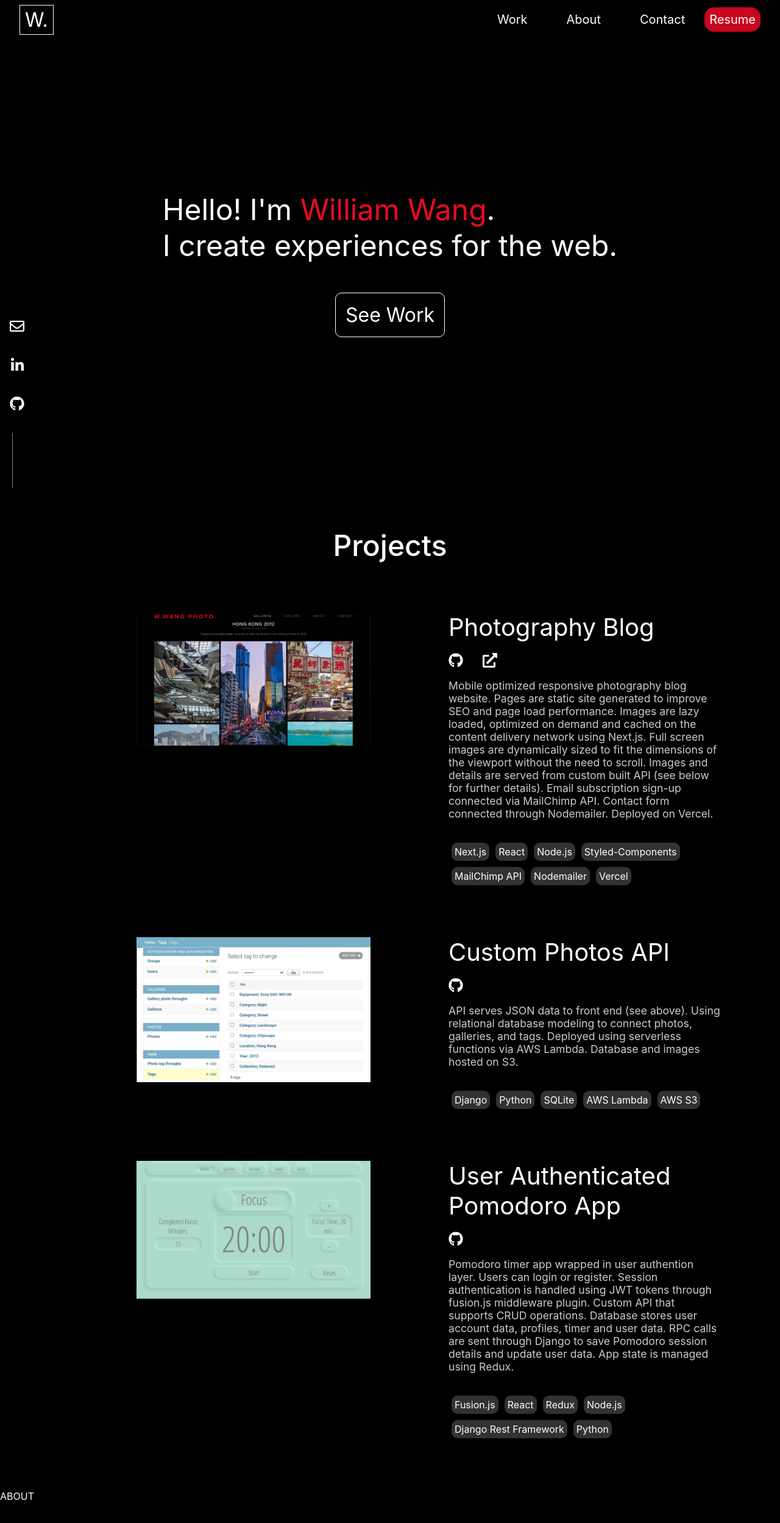
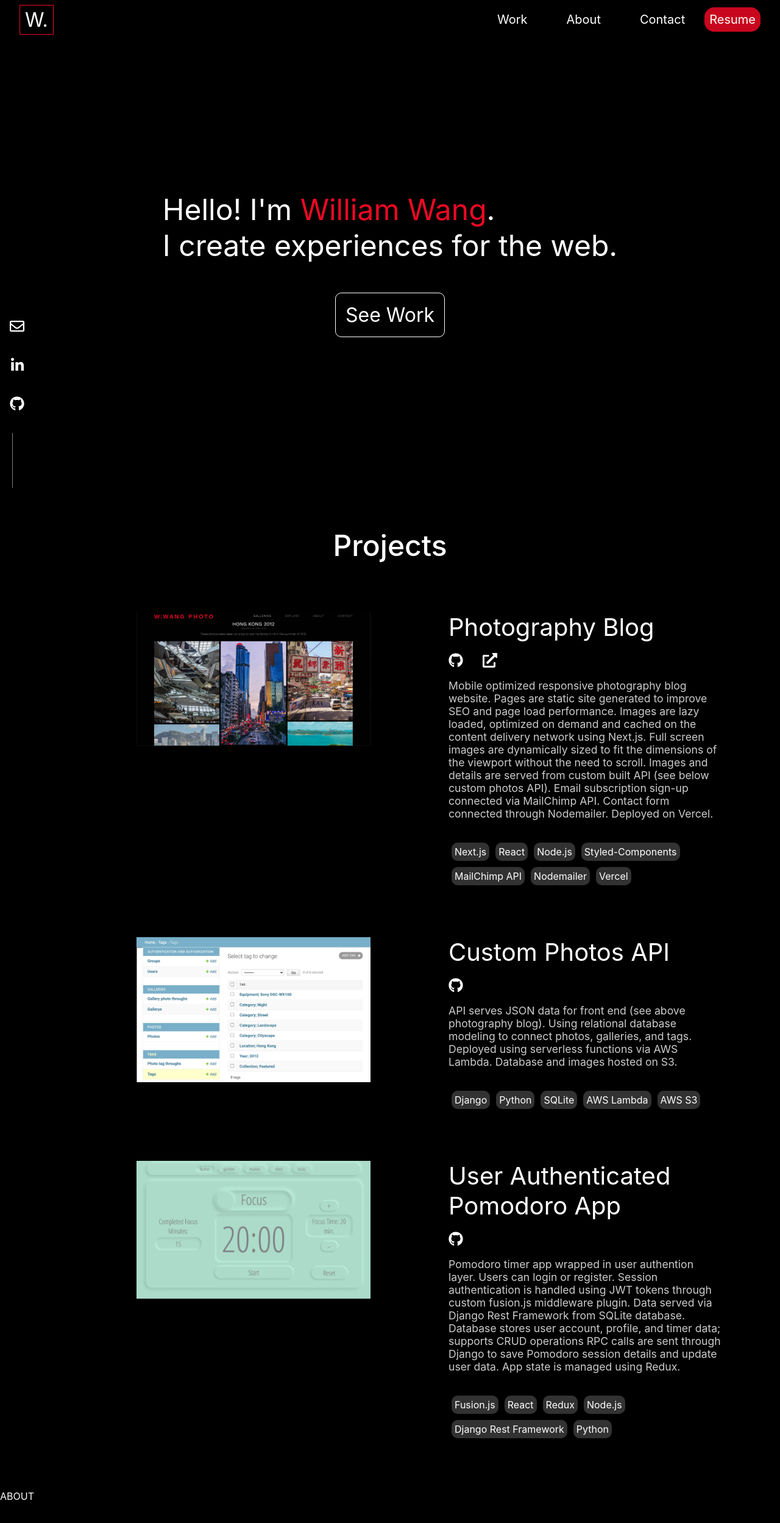
Before and after one commit to wwangcode/resume-website, a Next.js app: page / in a window 1280 px wide. Shown: the top 2498 px of the page at 61% size. Built offline with nearby package versions, Linux system fonts and the light colour scheme.

Commit message:
minor updates to portfolio wording

```diff
--- a/components/nav-header.js
+++ b/components/nav-header.js
@@ -39,7 +39,7 @@ const ResumeContainer = styled.div`
 `;
 
 const HomeLink = styled.div`
-    border: 1px solid white;
+    border: 1px solid rgba(236,9,36,1);
     display: inline-block;
     cursor: pointer;
     padding: .25rem .5rem;
--- a/components/portfolio.js
+++ b/components/portfolio.js
@@ -34,7 +34,7 @@ const Portfolio = () => {
                             Pages are static site generated to improve SEO and page load performance.
                             Images are lazy loaded, optimized on demand and cached on the content delivery network using Next.js.
                             Full screen images are dynamically sized to fit the dimensions of the viewport without the need to scroll.
-                            Images and details are served from custom built API (see below for further details).
+                            Images and details are served from custom built API (see below custom photos API).
                             Email subscription sign-up connected via MailChimp API.
                             Contact form connected through Nodemailer.
                             Deployed on Vercel.
@@ -75,7 +75,7 @@ const Portfolio = () => {
                             </IconContainer> */}
                         </ExternalLinksContainer>
                         <Details>
-                            API serves JSON data to front end (see above).
+                            API serves JSON data for front end (see above photography blog).
                             Using relational database modeling to connect photos, galleries, and tags.
                             Deployed using serverless functions via AWS Lambda.
                             Database and images hosted on S3.
@@ -116,9 +116,9 @@ const Portfolio = () => {
                         <Details>
                             Pomodoro timer app wrapped in user authention layer.
                             Users can login or register.
-                            Session authentication is handled using JWT tokens through fusion.js middleware plugin.
-                            Custom API that supports CRUD operations.
-                            Database stores user account data, profiles, timer and user data.
+                            Session authentication is handled using JWT tokens through custom fusion.js middleware plugin.
+                            Data served via Django Rest Framework from SQLite database.
+                            Database stores user account, profile, and timer data; supports CRUD operations
                             RPC calls are sent through Django to save Pomodoro session details and update user data.
                             App state is managed using Redux.
                         </Details>
@@ -129,9 +129,7 @@ const Portfolio = () => {
                             <TechTag>Node.js</TechTag>
                             <TechTag>Django Rest Framework</TechTag>
                             <TechTag>Python</TechTag>
-
                         </StackContainer>
-                        {/* <TextHeader>Technologies Used:</TextHeader> */}
                     </TextContainer>
                 </ContentContainer>
             </ProjectContainer>
--- a/components/vertical-links.js
+++ b/components/vertical-links.js
@@ -48,6 +48,8 @@ const List = styled.ul`
     margin-inline-start: 0px;
     margin-inline-end: 0px;
     padding-inline-start: 1rem;
+
+    background-color: transparent;
 `;
 
 const Container = styled.nav`
@@ -60,6 +62,8 @@ const Container = styled.nav`
     color: grey;
     line-height: 1.3;
     display: block;
+    background-color: transparent;
+
 
     &:after {
         content: "";
--- a/pages/_app.js
+++ b/pages/_app.js
@@ -1,9 +1,46 @@
 import Head from 'next/head'
+import { useState, useEffect } from 'react'
 import BaseLayout from '../constants/styles/base-layout'
 import '../styles/globals.css'
 
 
 function MyApp({ Component, pageProps }) {
+  const [ isMobile, setIsMobile ] = useState(true)
+  const [ isClient, setIsClient ] = useState(false)
+
+  useEffect(() => {
+    _handleIsClient()
+}, [])
+
+// checks if this is the server or client - if client, _handleIsMobile()
+useEffect(() => {
+    if (isClient) {
+        window.addEventListener('resize', _handleIsMobile)
+        _handleIsMobile()
+        return () => { window.removeEventListener('resize', _handleIsMobile) }
+    }
+    }, [ isClient ?
+        ( (document.documentElement.clientWidth || 0, window.innerWidth || 0),
+        (document.documentElement.clientHeight || 0, window.innerHeight || 0) )
+        : null]
+)
+
+const _handleIsMobile = () => {
+    const vw = Math.max(document.documentElement.clientWidth || 0, window.innerWidth || 0)
+    const vh = Math.max(document.documentElement.clientHeight || 0, window.innerHeight || 0)
+
+    if ((vh > 1.2 * vw) || (vh < 600) || (vw < 800)) {
+        setIsMobile(true)
+    }
+    else setIsMobile(false)
+}
+
+const _handleIsClient = () => {
+   if (typeof window !== 'undefined' || process.browser) {
+       setIsClient(true)
+   }
+   else setIsClient(false)
+}
   return (
     <>
       <Head>
@@ -11,7 +48,7 @@ function MyApp({ Component, pageProps }) {
         <meta name="viewport" content="initial-scale=1.0, width=device-width" />
       </Head>
       <BaseLayout />
-      <Component {...pageProps} />
+      <Component {...pageProps} isMobile={isMobile} />
     </>
   )
 }
--- a/pages/index.js
+++ b/pages/index.js
@@ -11,7 +11,7 @@ import Footer from '../components/footer'
 
 
 // NOTE: want to design a single page app w. different sections. Nextjs is prob overkill for an app of this size but i like using it and deploying it is easy
-const Home = () => {
+const Home = ({isMobile}) => {
   // use this for scroll to top
   const landingPageRef= useRef()
   const portfolioRef = useRef()
@@ -45,7 +45,7 @@ const Home = () => {
           <LandingPage scrollTo={handleScrollToSection} />
         </div>
         <div ref={portfolioRef} section='portfolio'>
-          <Portfolio />
+          <Portfolio isMobile={isMobile} />
         </div>
         <div ref={aboutRef} section='about'>
           <About scrollTo={handleScrollToSection} />
```
